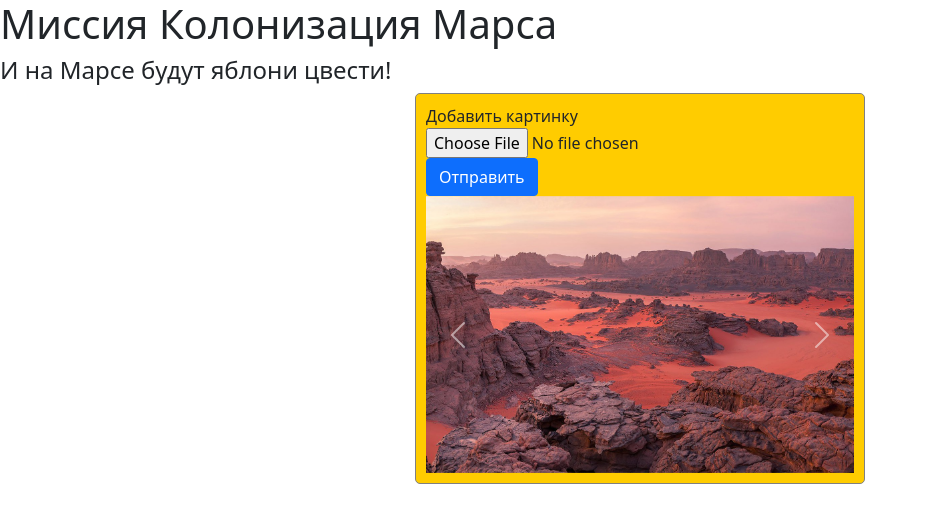
After one commit to GodSaveTheCsar/flask, a Flask app: page /galery in a window 1280 px wide. The commit adds this page. Shown: the top 523 px of the page, without its empty margins (0-926 px from the left). Run offline with Flask 2, Linux system fonts and the light colour scheme; some libraries are stand-ins or nearby versions.

Commit message:
1 доп

```diff
--- a/2урокпофласку.py
+++ b/2урокпофласку.py
@@ -2,12 +2,21 @@
 from wtforms import StringField, PasswordField, BooleanField, SubmitField
 from wtforms.validators import DataRequired
 from flask import Flask, request, render_template, redirect
-
 
 app = Flask(__name__)
 app.config['SECRET_KEY'] = 'yandexlyceum_secret_key'
 @app.route('/index/<name>')
 def login(name):
     return render_template('base.html', title=name)
+@app.route('/galery', methods=['POST', 'GET'])
+def galery():
+    images = ["/static/img/mars1.jpg", "/static/img/mars2.jpg", "/static/img/mars3.jpeg", "/static/img/mars4.jpg", "/static/img/mars5.jpg"]
+    if request.method == 'GET':
+        return render_template('carousel.html', title='Красная планета', images=images)
+    elif request.method == "POST":
+        f = request.files['file']
+        file_path = "/static/img/" + str(f).split()[1][1:-1]
+        images.append(file_path)
+        return render_template('carousel.html', title='Красная планета', images=images)
 if __name__ == '__main__':
     app.run(port=8080, host='127.0.0.1', debug=True)
--- a/templates/base.html
+++ b/templates/base.html
@@ -1,17 +1,21 @@
 <!doctype html>
 <html lang="en">
 <head>
-    <meta charset="utf-8">
-    <meta name="viewport" content="width=device-width, initial-scale=1, shrink-to-fit=no">
-    <link rel="stylesheet"
-          href="https://stackpath.bootstrapcdn.com/bootstrap/4.4.1/css/bootstrap.min.css"
-          integrity="sha384-Vkoo8x4CGsO3+Hhxv8T/Q5PaXtkKtu6ug5TOeNV6gBiFeWPGFN9MuhOf23Q9Ifjh"
-          crossorigin="anonymous">
+    <script src="https://ajax.googleapis.com/ajax/libs/jquery/3.3.1/jquery.min.js"></script>
+<script src="https://stackpath.bootstrapcdn.com/bootstrap/4.1.3/js/bootstrap.min.js"></script>
+
+                <meta charset="utf-8">
+                <meta name="viewport" content="width=device-width, initial-scale=1, shrink-to-fit=no">
+                <link rel="stylesheet"
+                href="https://cdn.jsdelivr.net/npm/bootstrap@5.0.0-beta1/dist/css/bootstrap.min.css"
+                integrity="sha384-giJF6kkoqNQ00vy+HMDP7azOuL0xtbfIcaT9wjKHr8RbDVddVHyTfAAsrekwKmP1"
+                crossorigin="anonymous">
+                <link rel="stylesheet" type="text/css" href="static/css/style.css">
     <title>{{title}}</title>
 </head>
 <body>
     <h1>Миссия Колонизация Марса</h1>
-    <h4>И на Марсе буут яблони цвести!</h4>
+    <h4>И на Марсе будут яблони цвести!</h4>
 <!-- Begin page content -->
 <main role="main" class="container">
     {% block content %}{% endblock %}
--- /dev/null
+++ b/templates/carousel.html
@@ -0,0 +1,33 @@
+{% extends "base.html" %}
+{%block content%}
+<form class="login_form" method="post" enctype="multipart/form-data">
+
+    <div class="form-group">
+        <label for="photo">Добавить картинку</label>
+        <input type="file" class="form-control-file" id="photo" name="file">
+    </div>
+    <button type="submit" class="btn btn-primary">Отправить</button>
+<div id="carouselExampleIndicators" class="carousel slide" data-ride="carousel">
+  <div class="carousel-inner">
+      {% for image_source in images%}
+      {% if loop.first %}
+      <div class="carousel-item active">
+       <img class="d-block w-100" src={{image_source}}>
+      </div>
+      {% else %}
+      <div class="carousel-item">
+       <img class="d-block w-100" src={{image_source}}>
+      </div>
+      {% endif %}
+      {% endfor %}
+  <a class="carousel-control-prev" href="#carouselExampleIndicators" role="button" data-slide="prev">
+    <span class="carousel-control-prev-icon" aria-hidden="true"></span>
+    <span class="sr-only"></span>
+  </a>
+  <a class="carousel-control-next" href="#carouselExampleIndicators" role="button" data-slide="next">
+    <span class="carousel-control-next-icon" aria-hidden="true"></span>
+    <span class="sr-only"></span>
+  </a>
+</form>
+</div>
+{% endblock %}
```
